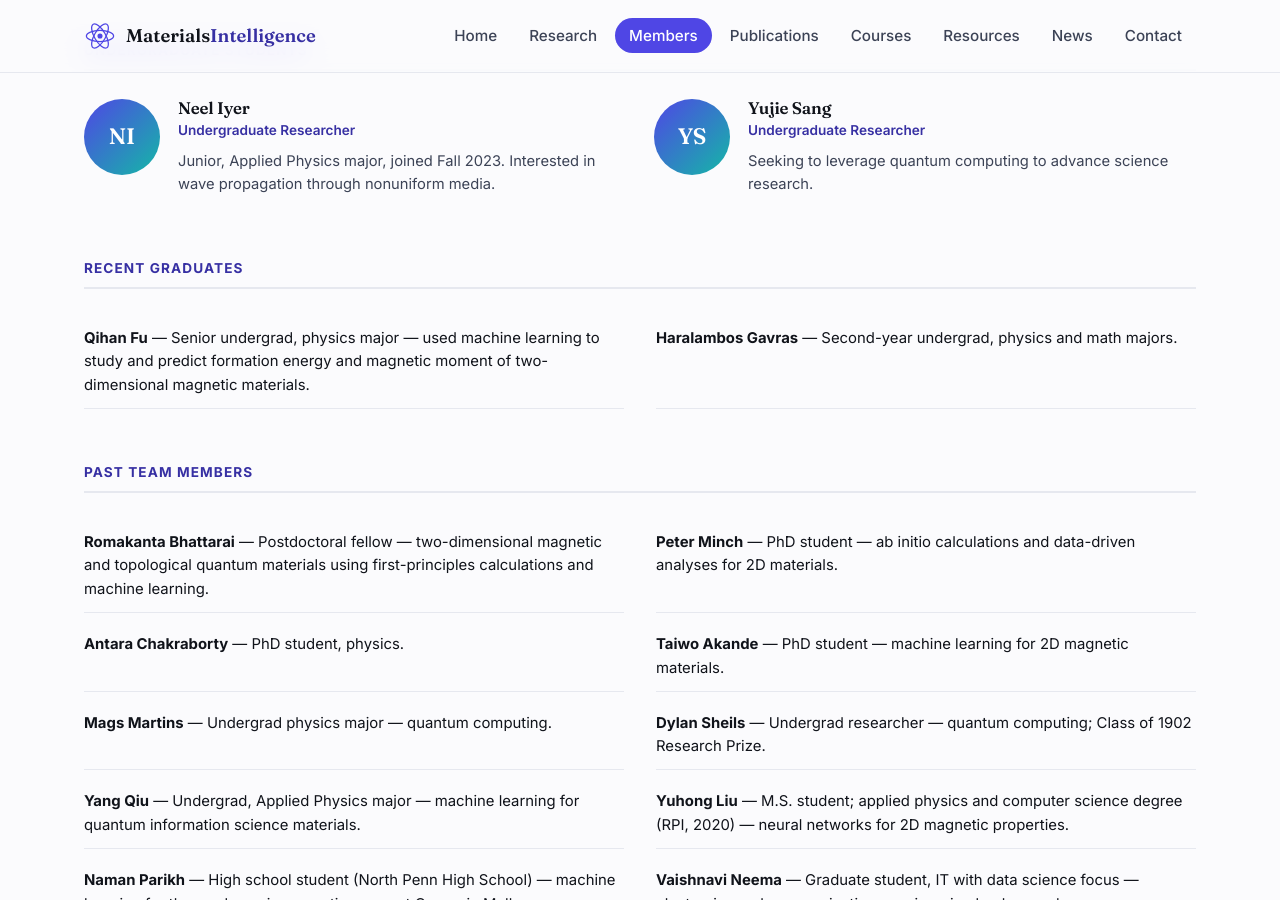
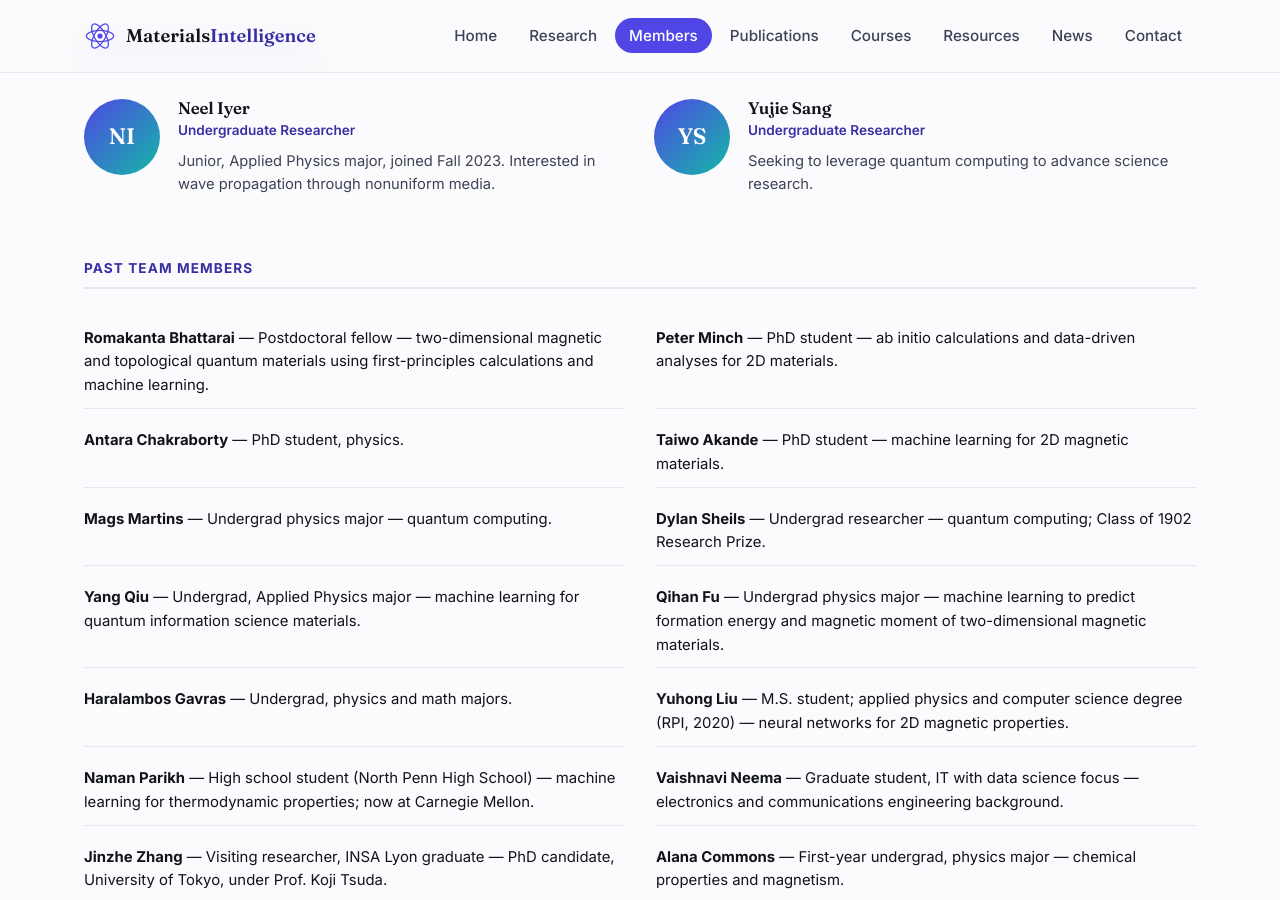
Before and after one commit to quantum-intelligence/materials-intelligence-website, a Jekyll site: the page built from members/index.html, in a window 1280 px wide and 900 px high, scrolled down 1193 px. Built offline with Jekyll 4.4.1, drawn with Linux system fonts in a browser that asks for light colours; part of the change alters nothing that is shown.

Commit message:
Add PI photo; move Qihan Fu and Haralambos Gavras to past members
Co-Authored-By: Claude Opus 5.5 <noreply@anthropic.com>

```diff
--- a/_data/members.yml
+++ b/_data/members.yml
@@ -4,6 +4,7 @@
     - name: Trevor David Rhone
       role: Principal Investigator, Professor
       initials: TR
+      photo: /assets/img/members/trevor-rhone.jpg
       bio: >-
         Liberal arts education from Macalester College and a PhD from Columbia
         University studying quantum electron systems. Research experience at
@@ -49,17 +50,6 @@
       initials: YS
       bio: Seeking to leverage quantum computing to advance science research.
 
-- key: recent_grads
-  title: Recent Graduates
-  people:
-    - name: Qihan Fu
-      note: >-
-        Senior undergrad, physics major — used machine learning to study and
-        predict formation energy and magnetic moment of two-dimensional
-        magnetic materials.
-    - name: Haralambos Gavras
-      note: Second-year undergrad, physics and math majors.
-
 - key: alumni
   title: Past Team Members
   people:
@@ -85,6 +75,12 @@
       note: >-
         Undergrad, Applied Physics major — machine learning for quantum
         information science materials.
+    - name: Qihan Fu
+      note: >-
+        Undergrad physics major — machine learning to predict formation
+        energy and magnetic moment of two-dimensional magnetic materials.
+    - name: Haralambos Gavras
+      note: Undergrad, physics and math majors.
     - name: Yuhong Liu
       note: >-
         M.S. student; applied physics and computer science degree (RPI,
```
Also changed, not shown: assets/img/members/trevor-rhone.jpg (added).
